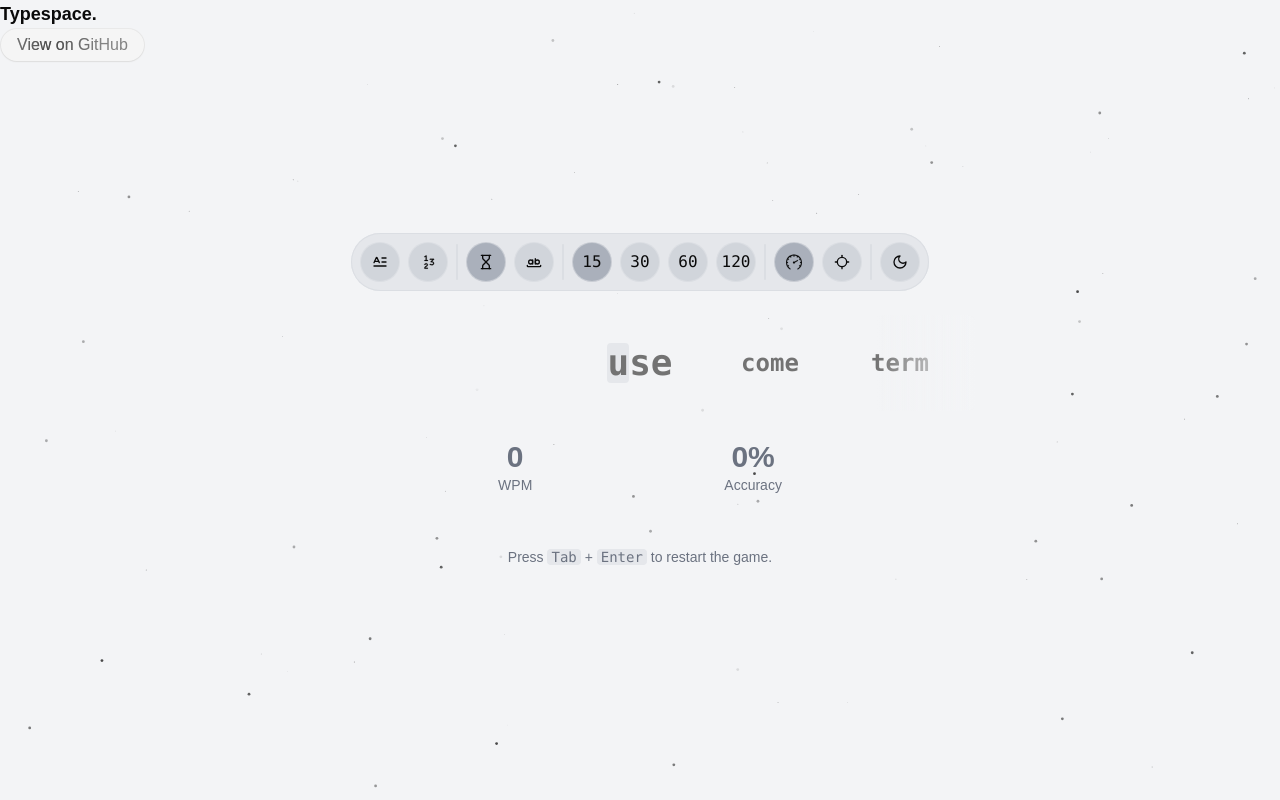
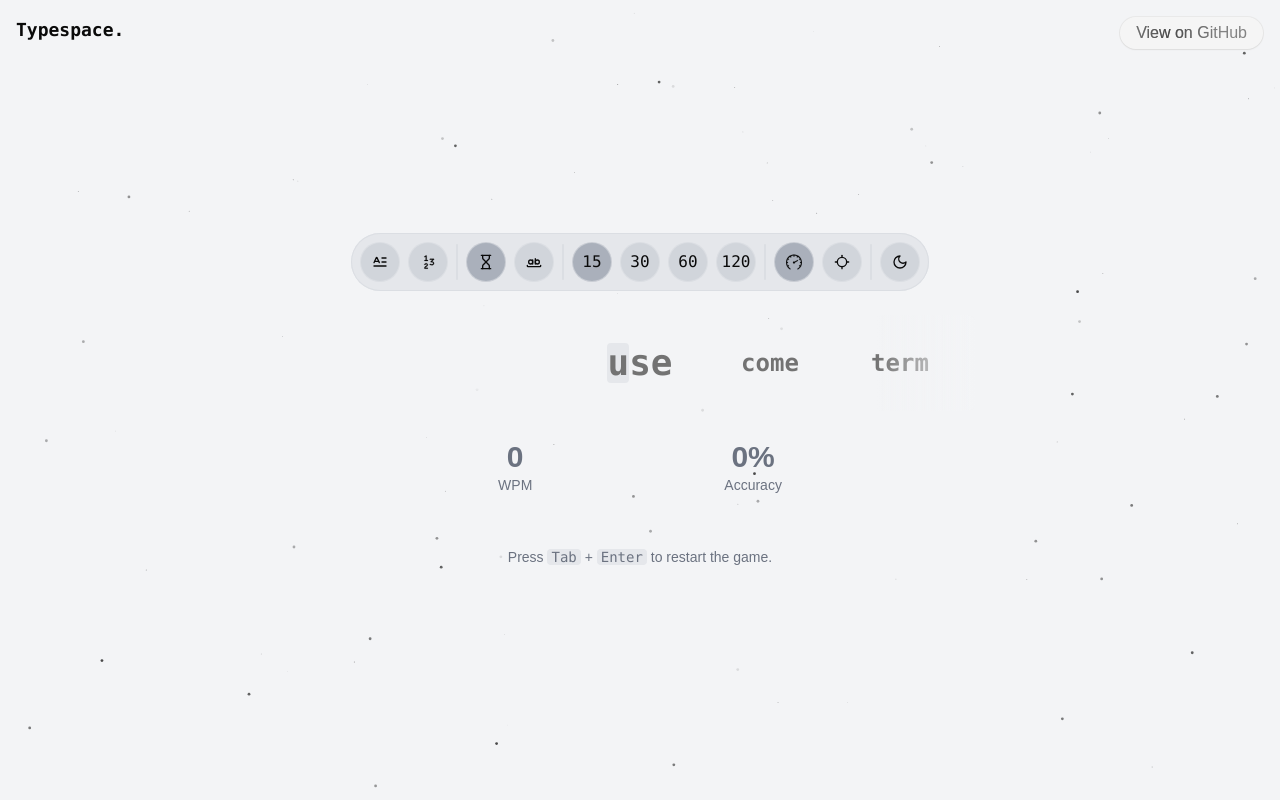
Before and after one commit to basith-ahmed/typespace, a Next.js app: page / in a window 1280 px wide. Built offline with nearby package versions, Linux system fonts and the light colour scheme.

Commit message:
feat: updated layout

```diff
--- a/app/page.tsx
+++ b/app/page.tsx
@@ -335,8 +335,8 @@ export default function ImprovedTypingSpeedTester() {
       } h-screen flex flex-col relative`}
     >
       {startTime === 0 && (
-        <div className="absolute top-0 w-full">
-          <h2 className="text-lg font-semibold">Typespace.</h2>
+        <div className="absolute top-0 w-full flex justify-between p-4">
+          <h2 className="text-lg font-semibold font-mono">Typespace.</h2>
           <GitHubLink />
         </div>
       )}
--- a/components/GitHubLink.tsx
+++ b/components/GitHubLink.tsx
@@ -5,7 +5,7 @@ import AnimatedShinyText from "@/components/ui/animated-shiny-text";
 
 const GitHubLink: React.FC = () => {
   return (
-    <div className="absolute flex justify-center pb-8 cursor-pointer z-10">
+    <div className="flex justify-center cursor-pointer z-10">
       <a
         className="group rounded-full border border-black/5 dark:border-white/5 bg-neutral-100 dark:bg-[#2c2e31] text-base text-white transition-all ease-in hover:cursor-pointer hover:bg-neutral-200 dark:hover:bg-neu[#2C2E31]"
         href="https://github.com/basith-ahmed/type-racer"
```
